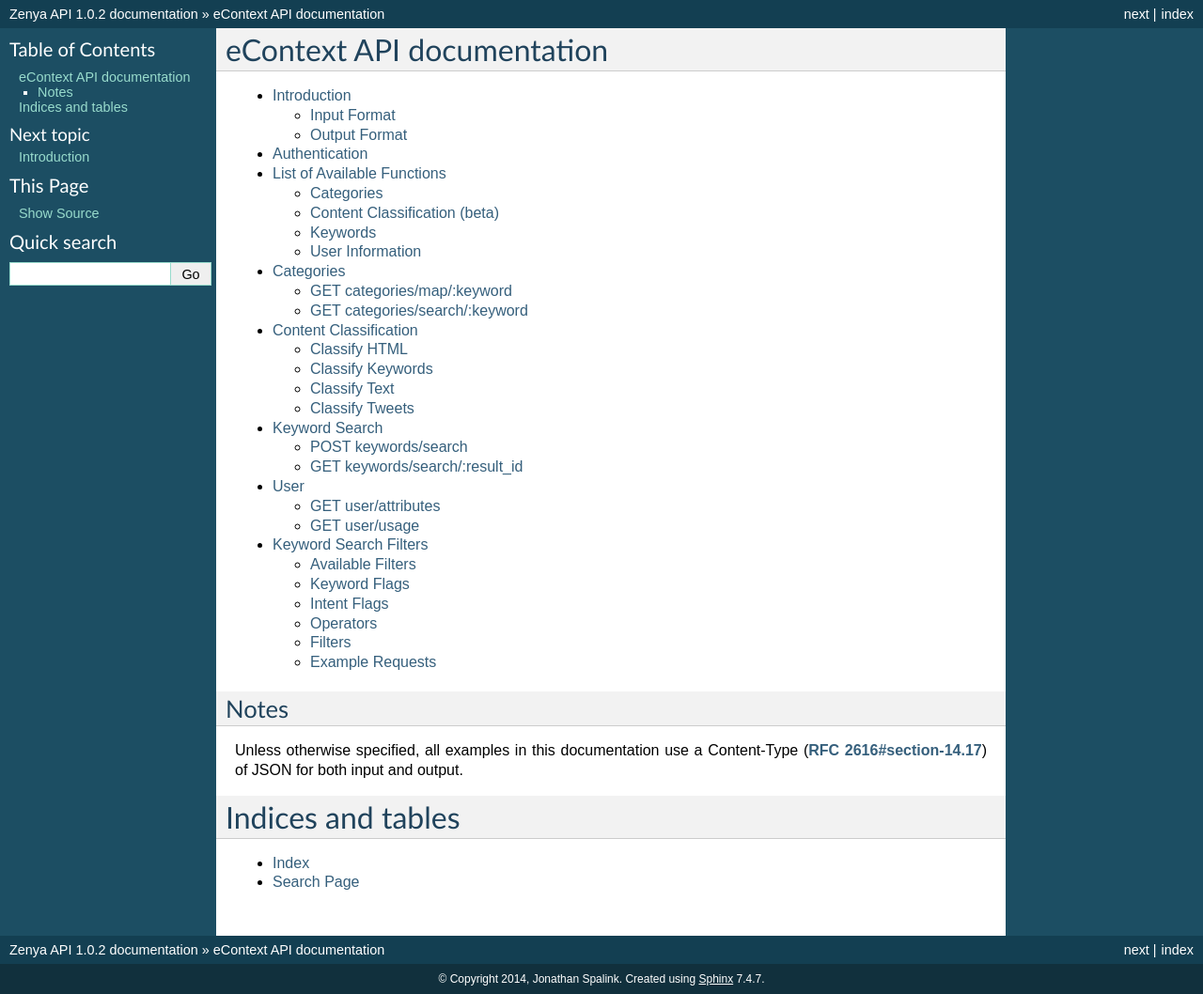
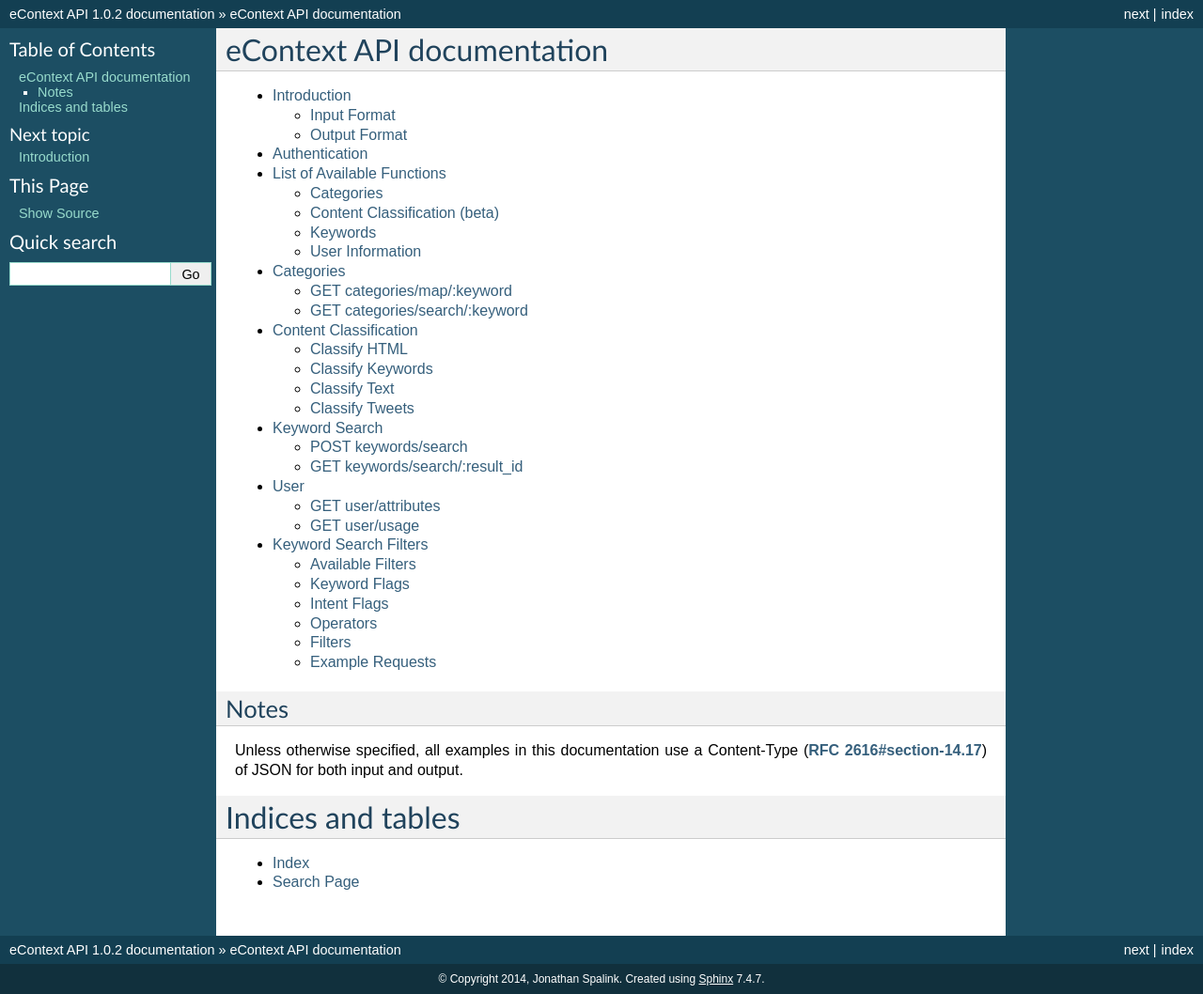
Before and after one commit to info-com/zenya-api-docs, a Sphinx documentation site: the page built from source/index.rst, in a window 1280 px wide. Shown: the whole page at 94% size. Built offline with Sphinx 7.4.7, drawn with Linux system fonts in a browser that asks for light colours.

Commit message:
Update conf.py

```diff
--- a/source/conf.py
+++ b/source/conf.py
@@ -40,7 +40,7 @@
 master_doc = 'index'
 
 # General information about the project.
-project = u'Zenya API'
+project = u'eContext API'
 copyright = u'2014, Jonathan Spalink'
 
 # The version info for the project you're documenting, acts as replacement for
@@ -164,7 +164,7 @@
 #html_file_suffix = None
 
 # Output file base name for HTML help builder.
-htmlhelp_basename = 'ZenyaAPIdoc'
+htmlhelp_basename = 'eContextAPIdoc'
 
 
 # -- Options for LaTeX output --------------------------------------------------
@@ -183,7 +183,7 @@
 # Grouping the document tree into LaTeX files. List of tuples
 # (source start file, target name, title, author, documentclass [howto/manual]).
 latex_documents = [
-  ('index', 'ZenyaAPI.tex', u'Zenya API Documentation',
+  ('index', 'eContextAPI.tex', u'eContext API Documentation',
    u'Jonathan Spalink', 'manual'),
 ]
 
@@ -213,7 +213,7 @@
 # One entry per manual page. List of tuples
 # (source start file, name, description, authors, manual section).
 man_pages = [
-    ('index', 'zenyaapi', u'Zenya API Documentation',
+    ('index', 'econtextapi', u'eContext API Documentation',
      [u'Jonathan Spalink'], 1)
 ]
 
@@ -227,8 +227,8 @@
 # (source start file, target name, title, author,
 #  dir menu entry, description, category)
 texinfo_documents = [
-  ('index', 'ZenyaAPI', u'Zenya API Documentation',
-   u'Jonathan Spalink', 'ZenyaAPI', 'One line description of project.',
+  ('index', 'eContextAPI', u'eContext API Documentation',
+   u'Jonathan Spalink', 'eContextAPI', 'One line description of project.',
    'Miscellaneous'),
 ]
 
@@ -241,4 +241,4 @@
 # How to display URL addresses: 'footnote', 'no', or 'inline'.
 #texinfo_show_urls = 'footnote'
 
-extlinks = {'api_url':('https://api.zenya.com/v2/%s', None)}
+extlinks = {'api_url':('https://api.econtext.com/v2/%s', None)}
```
